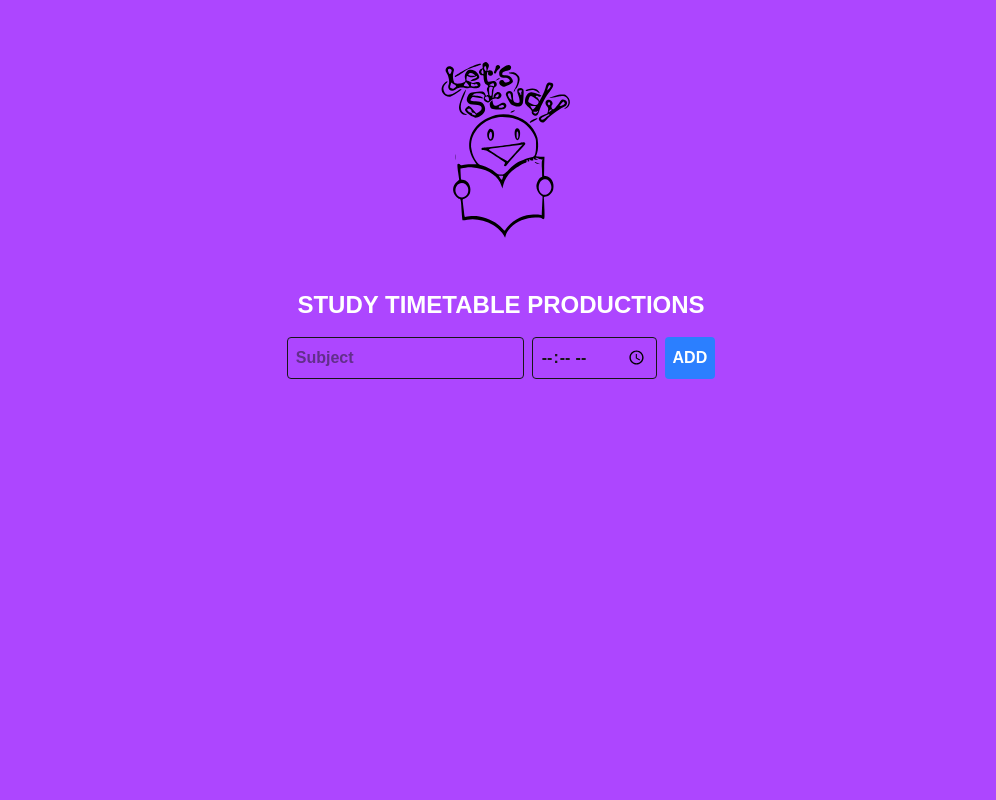
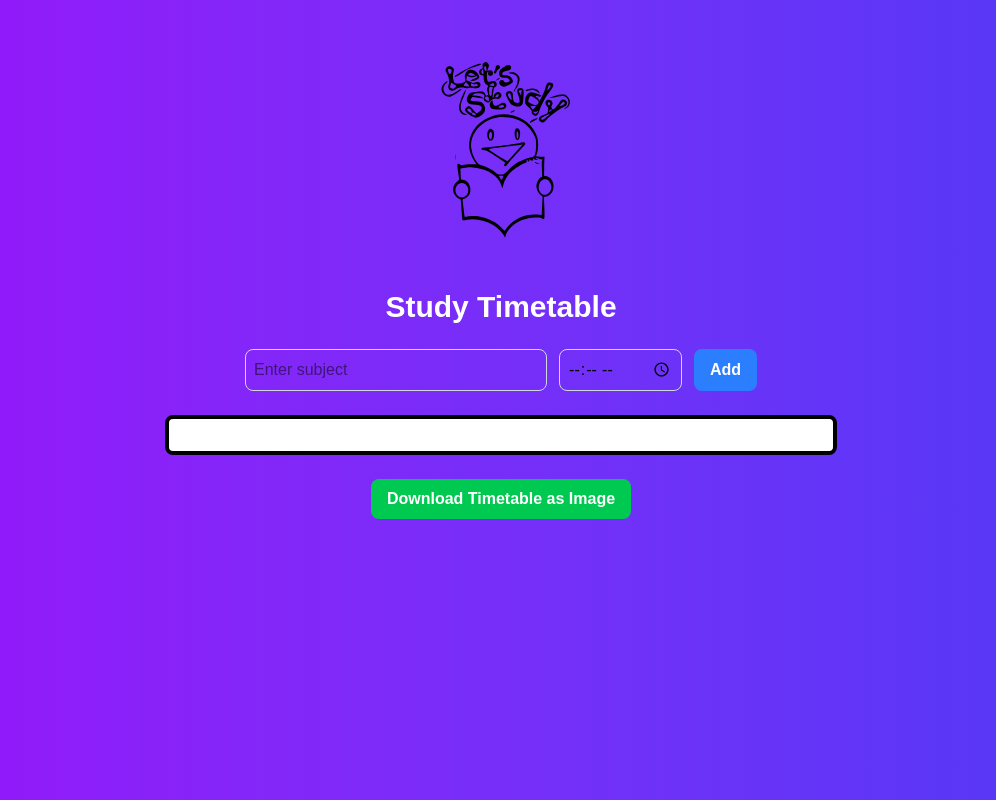
Before and after one commit to RR-Ralefaso/TimeTableBuilder, a Next.js app: page / in a window 1280 px wide. Shown: the whole page, without its empty margins (139-1135 px from the left). Built offline with nearby package versions, Linux system fonts and the light colour scheme.

Commit message:
allows the user to download the timetable as an image

```diff
--- a/app/page.tsx
+++ b/app/page.tsx
@@ -1,7 +1,8 @@
 "use client";
 
-import { useState } from "react";
+import { useState, useRef } from "react";
 import Image from "next/image";
+import { toPng } from "html-to-image";
 
 interface TimetableEntry {
   id: number;
@@ -14,59 +15,107 @@ export default function Home() {
   const [entries, setEntries] = useState<TimetableEntry[]>([]);
   const [subject, setSubject] = useState("");
   const [startTime, setStartTime] = useState("");
+  const timetableRef = useRef<HTMLDivElement>(null); // Reference to timetable div
 
   const addEntry = () => {
-    if (!subject || !startTime) return;
+    if (!subject.trim() || !startTime) return;
 
-    // Calculate end time (1 hour later)
     const [hours, minutes] = startTime.split(":").map(Number);
     const endTime = `${String((hours + 1) % 24).padStart(2, "0")}:${String(minutes).padStart(2, "0")}`;
 
-    setEntries([...entries, { id: Date.now(), subject, startTime, endTime }]);
+    setEntries((prev) => [
+      ...prev,
+      { id: Date.now(), subject: subject.trim(), startTime, endTime },
+    ]);
     setSubject("");
     setStartTime("");
   };
 
   const removeEntry = (id: number) => {
-    setEntries(entries.filter(entry => entry.id !== id));
+    setEntries((prev) => prev.filter((entry) => entry.id !== id));
+  };
+
+  const downloadImage = () => {
+    if (timetableRef.current) {
+      toPng(timetableRef.current)
+        .then((dataUrl) => {
+          const link = document.createElement("a");
+          link.href = dataUrl;
+          link.download = "timetable.png";
+          document.body.appendChild(link);
+          link.click();
+          document.body.removeChild(link);
+        })
+        .catch((error) => {
+          console.error("Failed to capture timetable as image:", error);
+        });
+    }
   };
 
   return (
-    <div className="min-h-screen p-8 flex flex-col items-center bg-purple-500">
-      <header className="flex flex-col items-center mb-4">
-        <Image src="/next.svg" alt="Next.js Logo" width={180} height={38} priority />
-        <h1 className="text-2xl font-bold mt-4 text-white">STUDY TIMETABLE PRODUCTIONS</h1>
+    <div className="min-h-screen p-8 flex flex-col items-center bg-gradient-to-r from-purple-600 to-indigo-600 text-white">
+      <header className="flex flex-col items-center mb-6">
+        <Image
+          src="/next.svg"
+          alt="Next.js Logo"
+          width={180}
+          height={38}
+          priority
+        />
+        <h1 className="text-3xl font-extrabold mt-4">Study Timetable</h1>
       </header>
-      <div className="flex gap-2 mb-4">
+
+      <div className="flex gap-3 mb-6 w-full max-w-lg">
         <input
-          className="border p-2 rounded font-bold"
+          className="flex-1 border border-gray-300 p-2 rounded-lg text-black"
           type="text"
-          placeholder="Subject"
+          placeholder="Enter subject"
           value={subject}
           onChange={(e) => setSubject(e.target.value)}
         />
         <input
-          className="border p-2 rounded font-bold"
+          className="border border-gray-300 p-2 rounded-lg text-black"
           type="time"
           value={startTime}
           onChange={(e) => setStartTime(e.target.value)}
         />
-        <button className="bg-blue-500 text-white p-2 rounded font-bold" onClick={addEntry}>
-          ADD
+        <button
+          className="bg-blue-500 hover:bg-blue-600 px-4 py-2 rounded-lg font-bold"
+          onClick={addEntry}
+        >
+          Add
         </button>
       </div>
 
-      <div className="grid grid-cols-2 md:grid-cols-3 gap-4 w-full max-w-2xl">
-        {entries.map((entry) => (
-          <div key={entry.id} className="bg-white text-black p-4 rounded-lg shadow-md flex flex-col items-center font-bold">
-            <span className="text-lg">{entry.subject}</span>
-            <span>{entry.startTime} - {entry.endTime}</span>
-            <button className="text-red-500 mt-2" onClick={() => removeEntry(entry.id)}>
-              REMOVE
+      <div
+        ref={timetableRef}
+        className="grid grid-cols-1 sm:grid-cols-2 md:grid-cols-3 gap-4 w-full max-w-2xl border-4 border-black rounded-lg p-4 bg-white"
+      >
+        {entries.map(({ id, subject, startTime, endTime }) => (
+          <div
+            key={id}
+            className="bg-white text-black p-4 rounded-lg shadow-lg flex flex-col items-center border border-gray-300"
+          >
+            <span className="text-lg font-semibold">{subject}</span>
+            <span className="text-sm">
+              {startTime} - {endTime}
+            </span>
+            <button
+              className="text-red-500 mt-2 hover:underline"
+              onClick={() => removeEntry(id)}
+            >
+              Remove
             </button>
           </div>
         ))}
       </div>
+
+      <button
+        className="bg-green-500 hover:bg-green-600 px-4 py-2 rounded-lg font-bold mt-6"
+        onClick={downloadImage}
+      >
+        Download Timetable as Image
+      </button>
     </div>
   );
 }
--- a/package.json
+++ b/package.json
@@ -11,6 +11,7 @@
   "dependencies": {
     "@types/jest": "^29.5.14",
     "@types/styled-components": "^5.1.34",
+    "html-to-image": "^1.11.13",
     "next": "15.2.4",
     "react": "^19.0.0",
     "react-dom": "^19.0.0",
```
Also changed, not shown: 2 other files (tests, documents, lock files or other folders).
